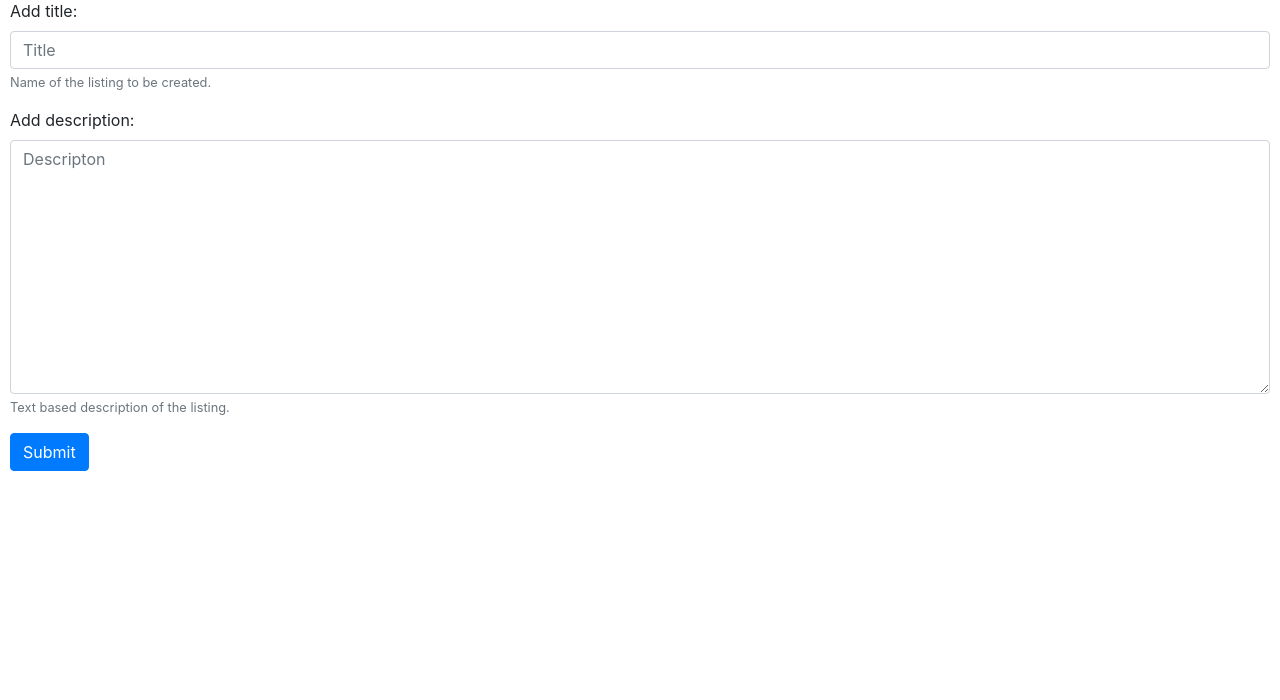
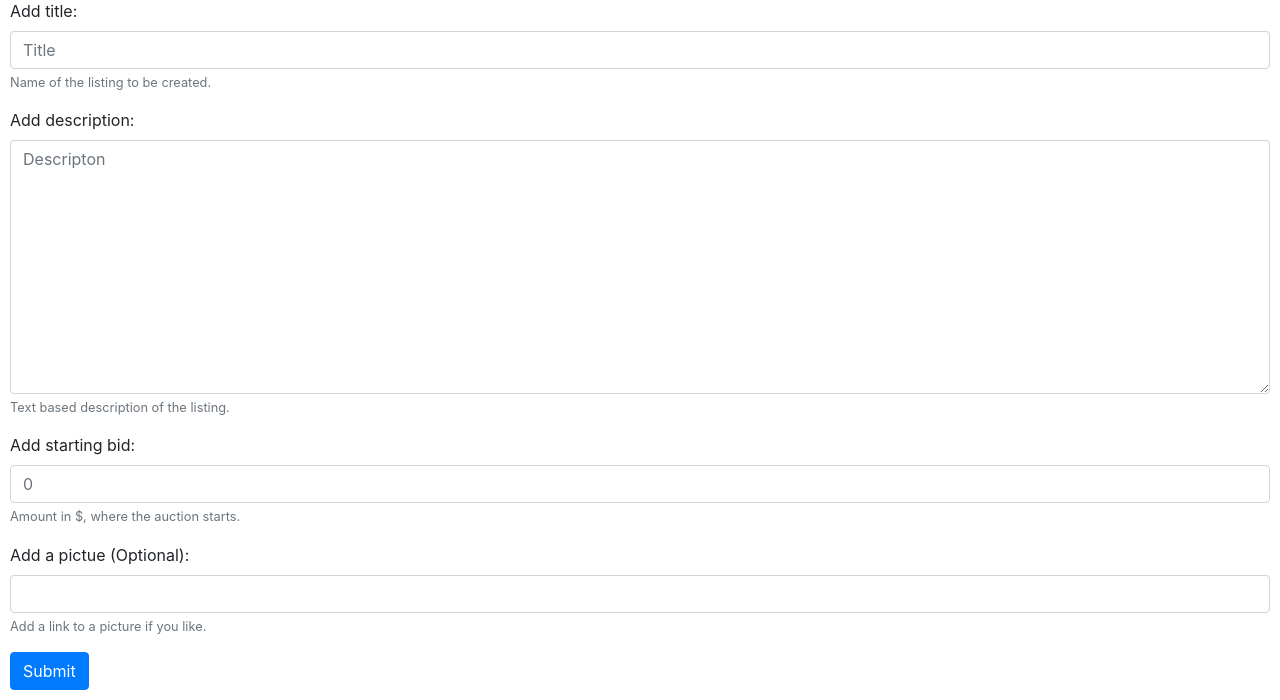
Before and after one commit to B-tronics/CS50Web, a Django app: page /create_listing in a window 1280 px wide. Shown: the part 220-920 px from the top of the page. Before the commit the page ends 691 px from the top, so only its background shows below. Run offline with Django 3.2, Linux system fonts and the light colour scheme; some libraries are stand-ins or nearby versions.

Commit message:
feat(project_2/commerce/auctions/template/auctions/create_listing.html): add starting bid and picture form fields

```diff
--- a/project_2/commerce/auctions/templates/auctions/create_listing.html
+++ b/project_2/commerce/auctions/templates/auctions/create_listing.html
@@ -14,7 +14,19 @@
     <div class="form-group">
       {{ form.description.label_tag }}
       {{ form.description }}
-      <small id="descriptionHelp" class="form-text text-muted">Text based description of the listing.</small>
+      <small id="startingBidHelp" class="form-text text-muted">Text based description of the listing.</small>
+    </div>
+
+    <div class="form-group">
+      {{ form.starting_bid.label_tag }}
+      {{ form.starting_bid }}
+      <small id="startingBidHelp" class="form-text text-muted">Amount in $, where the auction starts.</small>
+    </div>
+
+    <div class="form-group">
+      {{ form.picture.label_tag }}
+      {{ form.picture }}
+      <small id="pictureHelp" class="form-text text-muted">Add a link to a picture if you like.</small>
     </div>
 
     <button type="submit" class="btn btn-primary">Submit</button>
```
